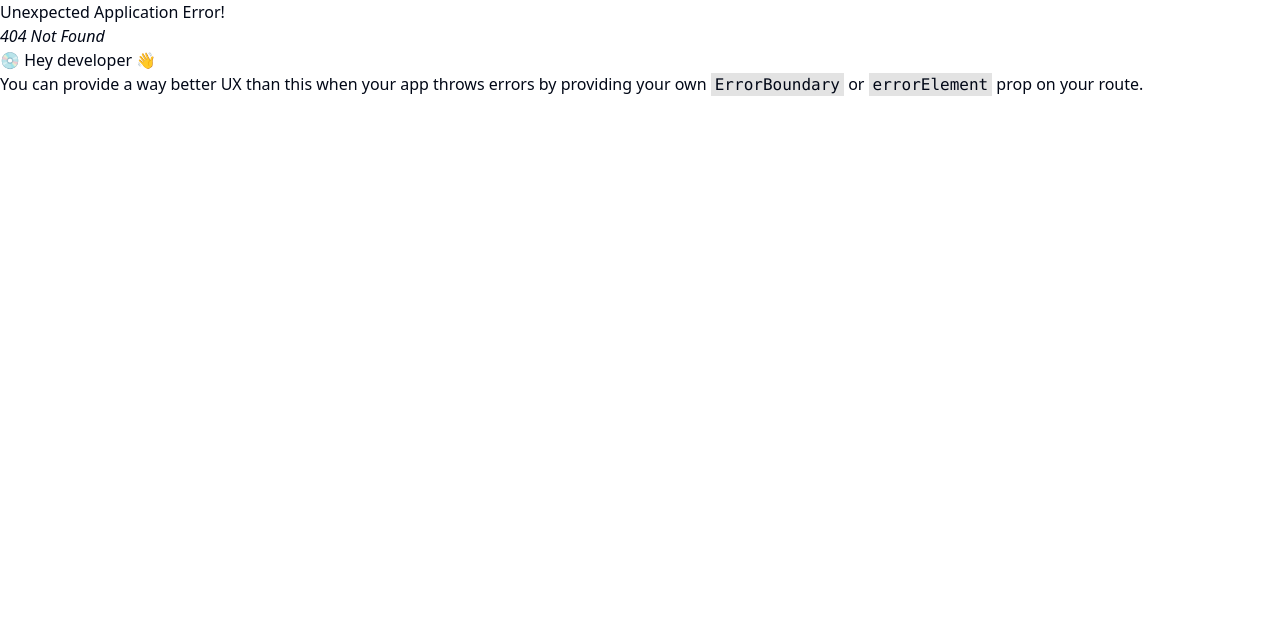
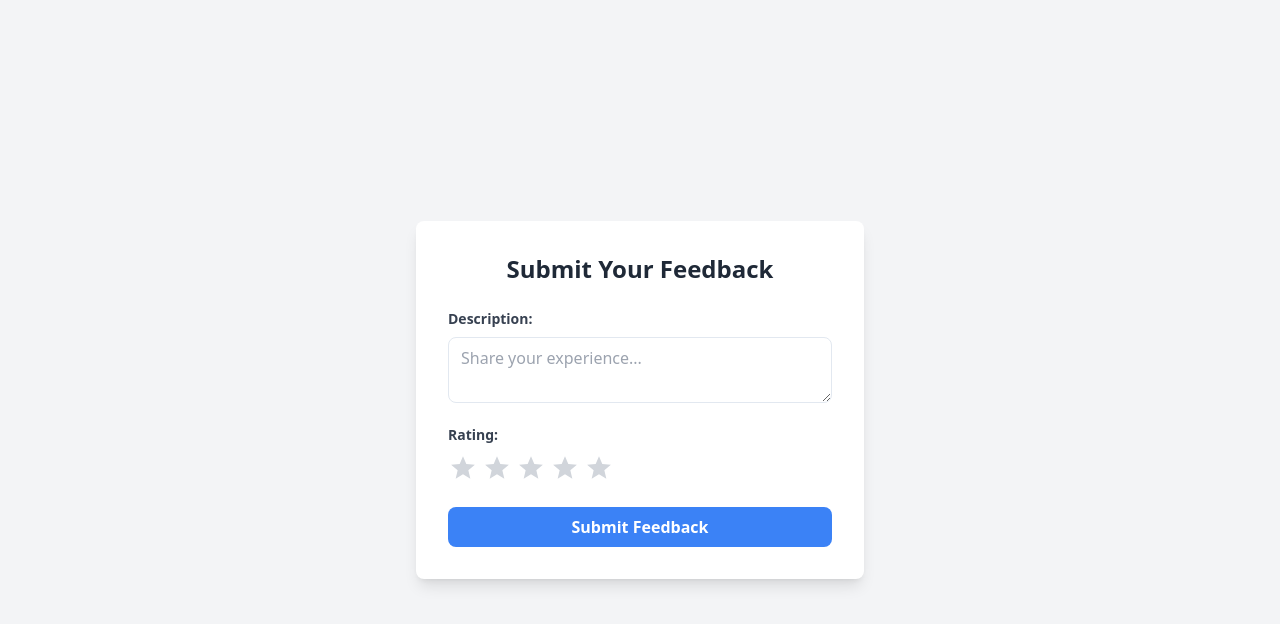
Before and after one commit to Biranjay-kumar/carrer-search, a React (Vite) app in the folder frontend/: page /feedback in a window 1280 px wide. Before the commit this address had no page. Shown: the top 624 px of the page. Built offline with nearby package versions, Linux system fonts and the light colour scheme.

Commit message:
added the feedback module

```diff
--- a/frontend/src/App.jsx
+++ b/frontend/src/App.jsx
@@ -10,6 +10,7 @@ import HackathonPage from "./components/HackathonPage";
 import HackathonsList from "./components/HackathonList";
 import Profile from "./components/Profile";
 import JobDescription from "./components/JobDescription";
+import FeedbackForm from "./components/Feedback";
 const appRouter = createBrowserRouter([
   {
     path: "/",
@@ -47,6 +48,10 @@ const appRouter = createBrowserRouter([
     path: "/profile",
     element: <Profile />,
   },
+  {
+    path: "/feedback",
+    element: <FeedbackForm />,
+  },
 ]);
 
 function App() {
--- /dev/null
+++ b/frontend/src/components/Feedback.jsx
@@ -0,0 +1,78 @@
+import React, { useState } from "react";
+import axios from "axios";
+import { RiStarSFill } from "react-icons/ri";
+
+const FeedbackForm = () => {
+  const [description, setDescription] = useState("");
+  const [rating, setRating] = useState(0);
+
+  const handleSubmit = async (e) => {
+    e.preventDefault();
+
+    const token = localStorage.getItem("token"); // Assumes the token is stored in localStorage
+    const config = {
+      headers: { Authorization: `Bearer ${token}` },
+    };
+
+    try {
+      const response = await axios.post(
+        "/api/feedback",
+        { description, rating },
+        config
+      );
+      console.log("Feedback submitted:", response.data);
+    } catch (error) {
+      console.error("Error submitting feedback:", error);
+    }
+  };
+
+  return (
+    <div className="flex items-center justify-center min-h-screen bg-gray-100 p-4">
+      <form
+        onSubmit={handleSubmit}
+        className="bg-white shadow-lg rounded-lg p-8 max-w-md w-full"
+      >
+        <h2 className="text-2xl font-semibold text-center text-gray-800 mb-6">
+          Submit Your Feedback
+        </h2>
+        <div className="form-group mb-4">
+          <label className="block text-gray-700 text-sm font-bold mb-2">
+            Description:
+          </label>
+          <textarea
+            value={description}
+            onChange={(e) => setDescription(e.target.value)}
+            required
+            className="w-full px-3 py-2 text-gray-700 border rounded-lg focus:outline-none focus:shadow-outline"
+            placeholder="Share your experience..."
+          />
+        </div>
+        <div className="form-group mb-6">
+          <label className="block text-gray-700 text-sm font-bold mb-2">
+            Rating:
+          </label>
+          <div className="flex space-x-1">
+            {[1, 2, 3, 4, 5].map((star) => (
+              <RiStarSFill
+                key={star}
+                onClick={() => setRating(star)}
+                size={30}
+                className={`cursor-pointer ${
+                  rating >= star ? "text-yellow-500" : "text-gray-300"
+                }`}
+              />
+            ))}
+          </div>
+        </div>
+        <button
+          type="submit"
+          className="w-full bg-blue-500 text-white font-semibold py-2 px-4 rounded-lg hover:bg-blue-600 focus:outline-none focus:ring-2 focus:ring-blue-500 focus:ring-opacity-50 transition ease-in-out duration-150"
+        >
+          Submit Feedback
+        </button>
+      </form>
+    </div>
+  );
+};
+
+export default FeedbackForm;
--- a/frontend/src/components/Profile.jsx
+++ b/frontend/src/components/Profile.jsx
@@ -46,7 +46,7 @@ const Profile = () => {
             variant="outline"
             className="flex items-center gap-2 border-green-500 text-green-500 hover:bg-green-100"
           >
-            <Pen className="w-4 h-4" />
+            <Pen onClick={()=>setOpen(true)} className="w-4 h-4" />
             Update
           </Button>
         </div>
--- a/frontend/src/components/auth/Login.jsx
+++ b/frontend/src/components/auth/Login.jsx
@@ -118,6 +118,7 @@ const Login = () => {
               <Input
                 type="radio"
                 name="role"
+                value="recruiter"
                 checked={input.role === "recruiter"}
                 onChange={changeEventHandler}
                 className="cursor-pointer"
--- a/frontend/src/utils/constant.js
+++ b/frontend/src/utils/constant.js
@@ -1,4 +1,5 @@
-export const USER_API_END_POINT = "https://carrer-search.onrender.com/api/v1/user";
+// export const USER_API_END_POINT = "https://carrer-search.onrender.com/api/v1/user";
+export const USER_API_END_POINT = "http://localhost:8000/api/v1/user";
 
 export const categories = [
   "FrontEnd Developer",
```
